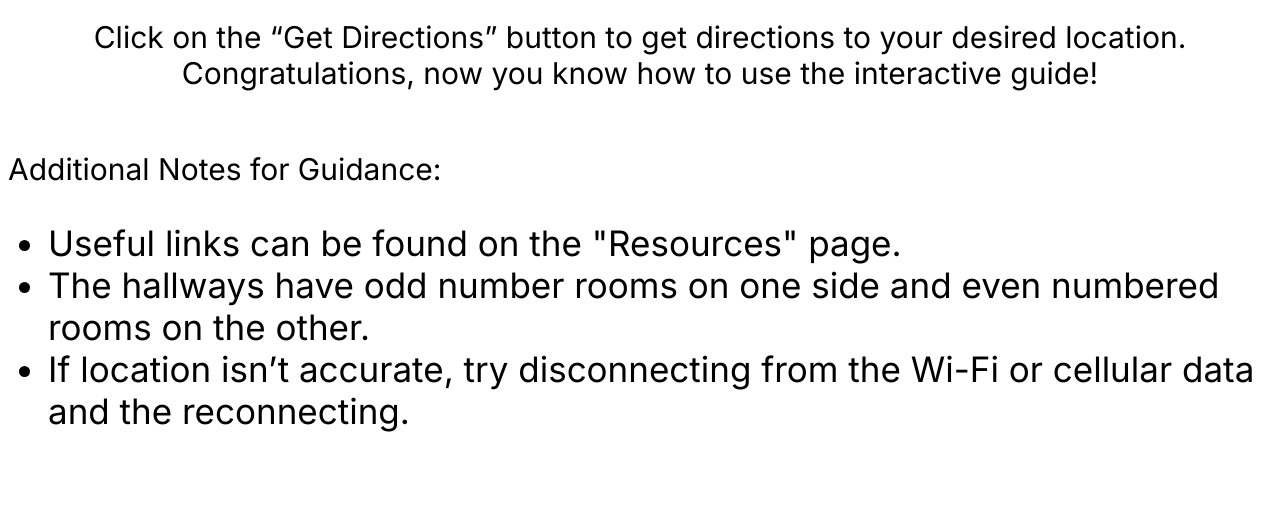
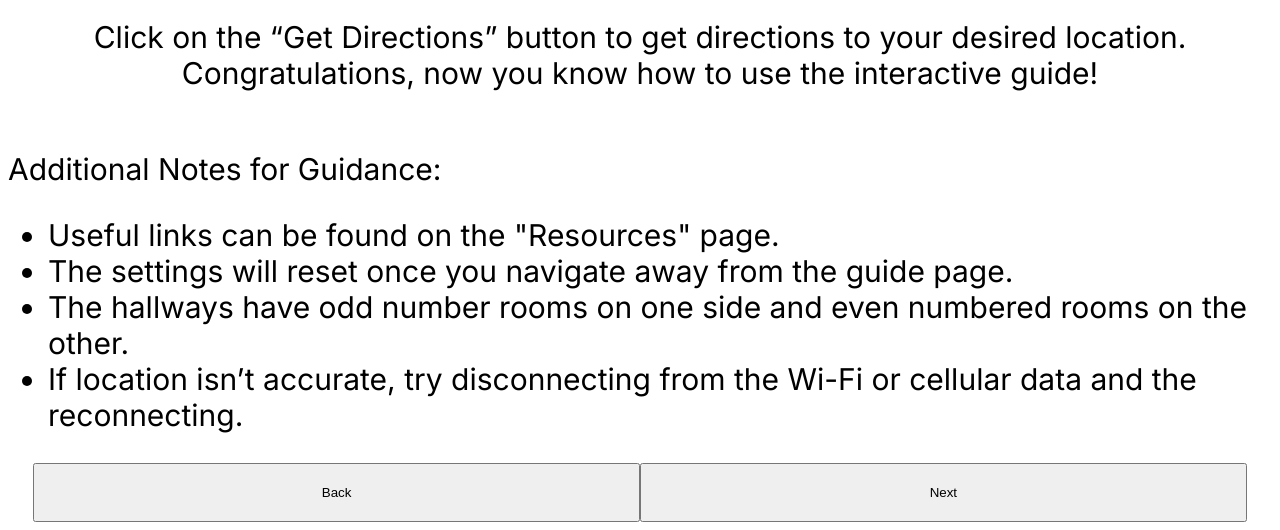
Before and after one commit to CodingMaster121/PHSInteractiveMap, a Flask app: page /get_started.html in a window 1280 px wide. Shown: the part 4800-5330 px from the top of the page. Before the commit the page ends 5232 px from the top, so only its background shows below. Run offline with Flask 3, Linux system fonts and the light colour scheme.

Commit message:
Testing out buttons

```diff
--- a/static/get_started.css
+++ b/static/get_started.css
@@ -10,6 +10,14 @@
     text-align: center;
 }
 
-ul {
-    font-size: 35px;
+.buttons {
+    display: flex;
+    text-align: center;
+    align-items: center;
+    justify-content: center;
 }
+
+.buttons button {
+    padding: 20px;
+    width: 48%;
+}
--- /dev/null
+++ b/static/get_started.js
@@ -0,0 +1,3 @@
+function goBackPage() {
+
+}
--- a/static/styles.css
+++ b/static/styles.css
@@ -80,6 +80,10 @@ p {
     font-size: 30px;
 }
 
+ul {
+    font-size: 30px;
+}
+
 hr {
     border-top: 5px solid black;
 }
--- a/templates/get_started.html
+++ b/templates/get_started.html
@@ -44,11 +44,11 @@
       </div>
       <div id="step_3" class="step_3">
         <img src="/static/images/step_3.png" alt="Tutorial Step 3"/>
-        <p>After this, you will be directed the search and guide page. Use the dropdown menu to choose your search filter (either room number, room name, or teacher name)</p>
+        <p>After this, you will be directed the search and guide page. Use the dropdown menu to choose your search filter (either room number, room name, or teacher name).</p>
       </div>
       <div id="step_4" class="step_4">
         <img src="/static/images/step_4.png" alt="Tutorial Step 4"/>
-        <p>After this, you will be directed the search and guide page. Use the dropdown menu to choose your search filter (either room number, room name, or teacher name)</p>
+        <p>Use the floor 1 or floor 2 buttons to indicate which floor you are on to allow for more location accuracy and for the directions to display correctly.</p>
       </div>
       <div id="step_5" class="step_5">
         <img src="/static/images/step_5.png" alt="Tutorial Step 5"/>
@@ -62,11 +62,16 @@
         <p>Additional Notes for Guidance:</p>
         <ul>
           <li>Useful links can be found on the "Resources" page.</li>
+          <li>The settings will reset once you navigate away from the guide page.</li>
           <li>The hallways have odd number rooms on one side and even numbered rooms on the other.</li>
           <li>If location isn’t accurate, try disconnecting from the Wi-Fi or cellular data and the reconnecting.</li>
         </ul>
       </div>
     </div>
   </div>
+  <div class="buttons">
+    <button onclick="goBackPage()">Back</button>
+    <button onclick="nextPage()">Next</button>
+  </div>
 </body>
 </html>
```
